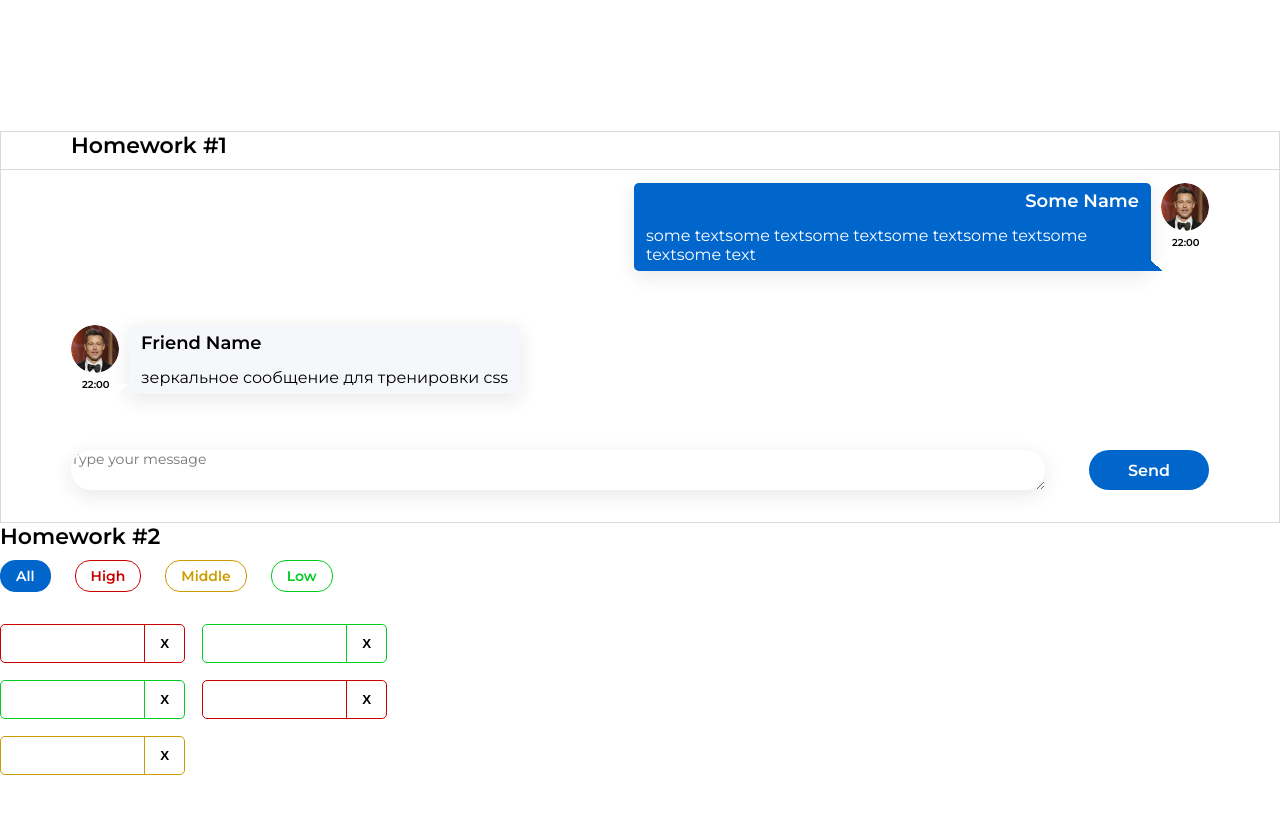
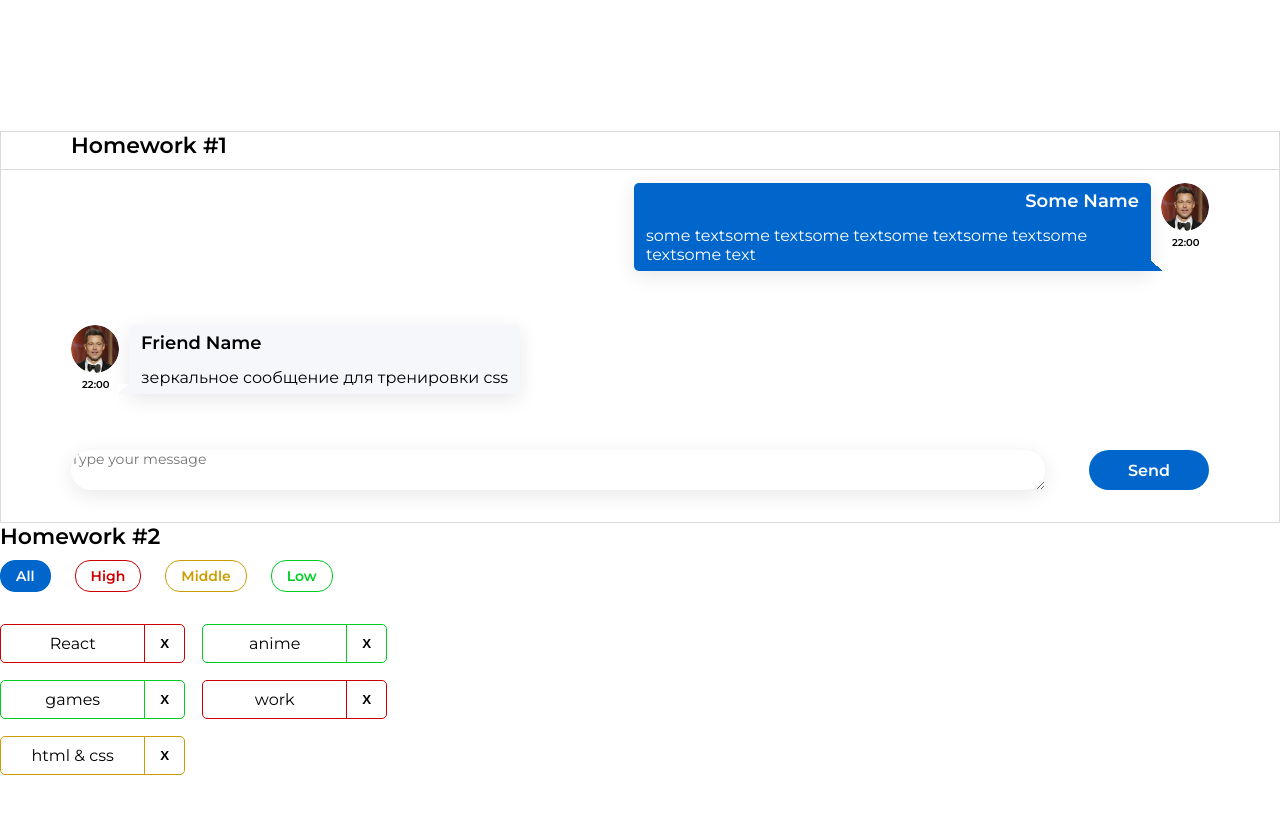
Before and after one commit to PavelS324/Month2HW1, a React (Create React App) app: page / in a window 1280 px wide. Shown: the top 814 px of the page. Built offline with nearby package versions, Linux system fonts and the light colour scheme.

Commit message:
Finished HW2.

```diff
--- a/src/s2-homeworks/hw02/HW2.tsx
+++ b/src/s2-homeworks/hw02/HW2.tsx
@@ -44,18 +44,18 @@ export const filterAffairs = (affairs: AffairType[], filter: FilterType): Affair
 
     // return affairs // need to fix
 }
-export const deleteAffair = (affairs: any, _id: any): any => { // need to fix any
-
-    return affairs // need to fix
+export const deleteAffair = (affairs: AffairType[], _id: number): AffairType[] => { // need to fix any
+    return affairs.filter((a) => a._id !== _id)
+    // return affairs // need to fix
 }
 
 function HW2() {
-    const [affairs, setAffairs] = useState<any>(defaultAffairs) // need to fix any
+    const [affairs, setAffairs] = useState<AffairType[]>(defaultAffairs) // need to fix any
     const [filter, setFilter] = useState<FilterType>('all')
 
     const filteredAffairs = filterAffairs(affairs, filter)
-    const deleteAffairCallback = (_id: any) => { // need to fix any
-        // need to fix
+    const deleteAffairCallback = (_id: number) => { // need to fix any
+        setAffairs(deleteAffair(affairs, _id))// need to fix
     }
 
     return (
--- a/src/s2-homeworks/hw02/affairs/Affairs.tsx
+++ b/src/s2-homeworks/hw02/affairs/Affairs.tsx
@@ -1,27 +1,27 @@
-import React from 'react'
+import React, {Dispatch, SetStateAction} from 'react'
 import Affair from './affair/Affair'
 import {AffairType, FilterType} from '../HW2'
 import s from './Affairs.module.css'
 
 type AffairsPropsType = {
-    data: any // need to fix any
-    setFilter: any
-    deleteAffairCallback: any
+    data: AffairType[]//any // need to fix any
+    setFilter: Dispatch<SetStateAction<FilterType>>//any
+    deleteAffairCallback: (_id:number) => void//any
     filter: FilterType
 }
 
 function Affairs(props: AffairsPropsType) {
     const setAll = () => {
-        // need to fix
+        props.setFilter('all')// need to fix
     }
     const setHigh = () => {
-        // need to fix
+        props.setFilter('high')// need to fix
     }
     const setMiddle = () => {
-        // need to fix
+        props.setFilter('middle')// need to fix
     }
     const setLow = () => {
-        // need to fix
+        props.setFilter('low')// need to fix
     }
 
     const cnAll = s.button + ' ' + s.all + (props.filter === 'all' ? ' ' + s.active : '')
--- a/src/s2-homeworks/hw02/affairs/affair/Affair.tsx
+++ b/src/s2-homeworks/hw02/affairs/affair/Affair.tsx
@@ -6,12 +6,12 @@ import s2 from '../Affairs.module.css'
 type AffairPropsType = {
     // key не нужно типизировать
     affair: AffairType
-    deleteAffairCallback: any // need to fix any
+    deleteAffairCallback: (_id: number) => void//any // need to fix any
 }
 
 function Affair(props: AffairPropsType) {
     const deleteCallback = () => {
-        // need to fix
+        props.deleteAffairCallback(props.affair._id)// need to fix
     }
 
     const nameClass = s.name + ' ' + s2[props.affair.priority]
@@ -24,7 +24,7 @@ function Affair(props: AffairPropsType) {
             className={affairClass}
         >
             <div id={'hw2-name-' + props.affair._id} className={nameClass}>
-                {/*создаёт студент*/}
+                {props.affair.name/*создаёт студент*/}
 
                 {/**/}
             </div>
@@ -35,7 +35,7 @@ function Affair(props: AffairPropsType) {
             <button
                 id={'hw2-button-delete-' + props.affair._id}
                 className={buttonClass}
-                // need to fix
+                onClick={deleteCallback} // need to fix
 
             >
                 {/*текст кнопки могут изменить студенты*/}
```
